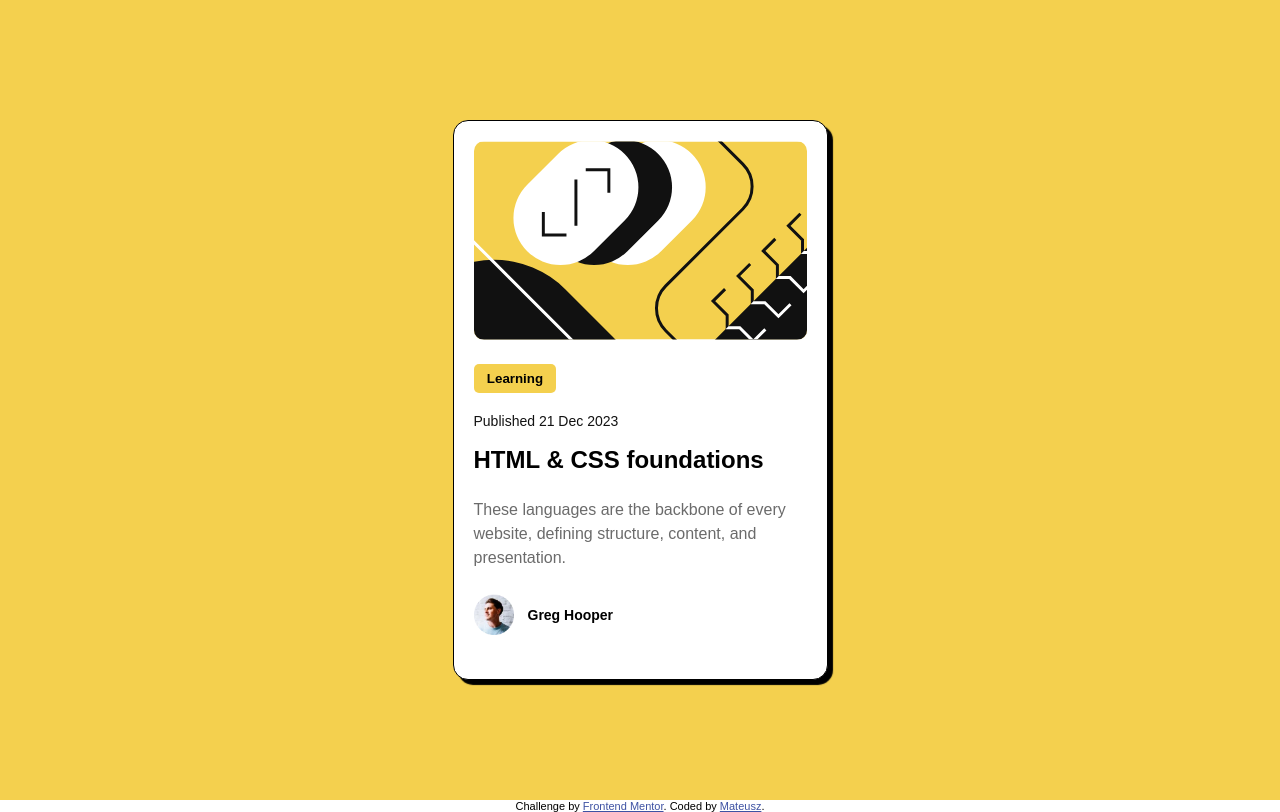
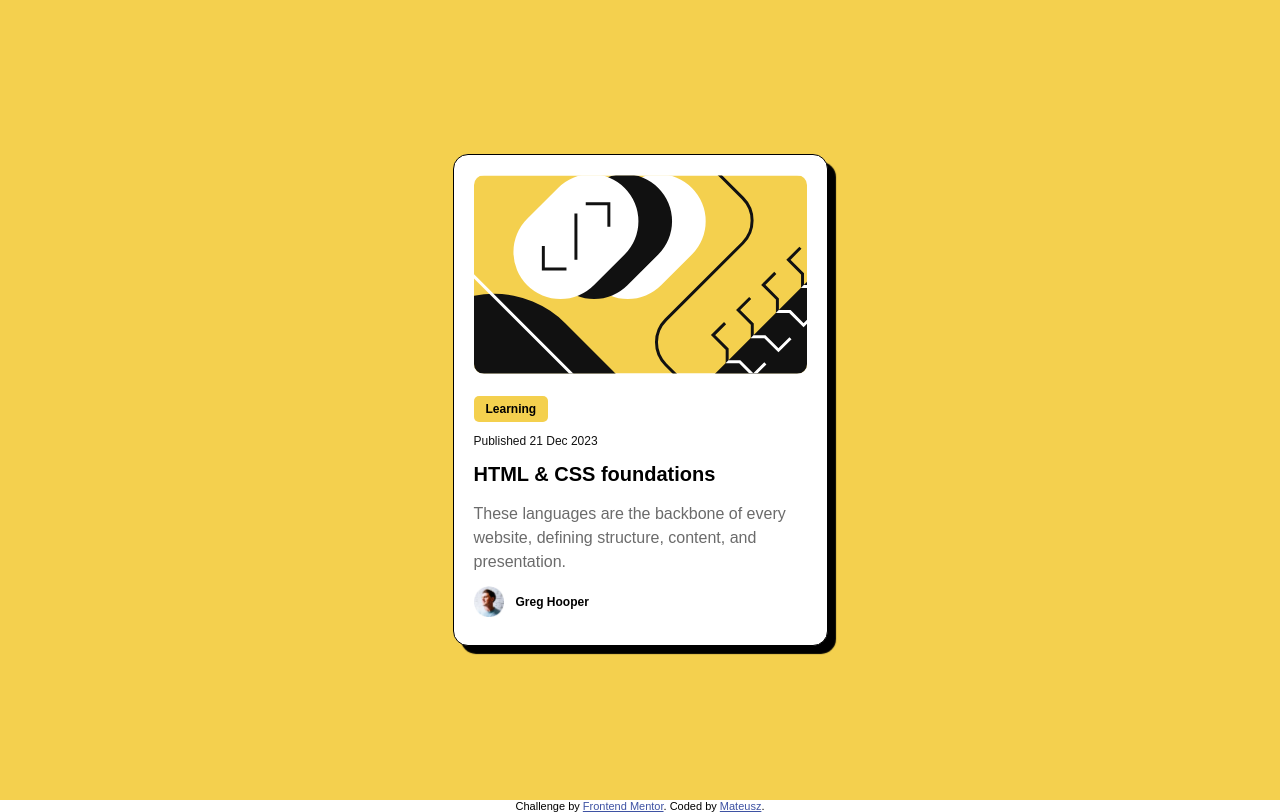
Before and after one commit to MatFrat95/second-chellenge, a plain HTML site: page index.html in a window 1280 px wide. Drawn offline with Linux system fonts and the light colour scheme.

Commit message:
update of second chellenge

```diff
--- a/scss/style.scss
+++ b/scss/style.scss
@@ -30,7 +30,7 @@ img {
 	background-color: #fff;
 	border: 1px solid black;
 	border-radius: 15px;
-	box-shadow: 5px 5px 1px black;
+	box-shadow: 8px 8px 1px black;
 }
 
 .card__img {
@@ -39,22 +39,25 @@ img {
 
 .card__btn {
 	padding: 0.5em 1em;
-	margin: 1.5em 0;
+	margin: 1.5em 0 1em;
 	border: none;
 	background-color: hsl(47, 88%, 63%);
 	border-radius: 5px;
 	font-weight: 800;
+	font-size: 12px;
 	cursor: pointer;
 }
 
 .card__publication-info {
 	margin-bottom: 1.25em;
 	color: hsl(0, 0%, 7%);
-	font-size: 14px;
+	font-size: 12px;
 	font-weight: 500;
 }
 .card__header {
-	margin-bottom: 1.5rem;
+	margin-bottom: 1rem;
+	font-weight: 800;
+	font-size: 20px;
 	.card__link {
 		text-decoration: none;
 		color: #000;
@@ -67,6 +70,7 @@ img {
 }
 
 .card__text {
+margin-bottom: 0.25em;
     font-size: 16px;
     line-height: 1.5;
     color: hsl(0, 0%, 42%);
@@ -74,16 +78,16 @@ img {
 
 
 .card__author {
-    padding: 1.5em 0;
+    padding: .5em 0;
     display: flex;
     align-items: center;
 }
 .card__author-photo {
-    width: 40px;
+    width: 30px;
 }
 .card__author-data {
     margin-left: 1em;
-    font-size: 14px;
+    font-size: 12px;
     font-weight: 800;
 
 }
```
Also changed, not shown: css/style.css, 1 other file.
